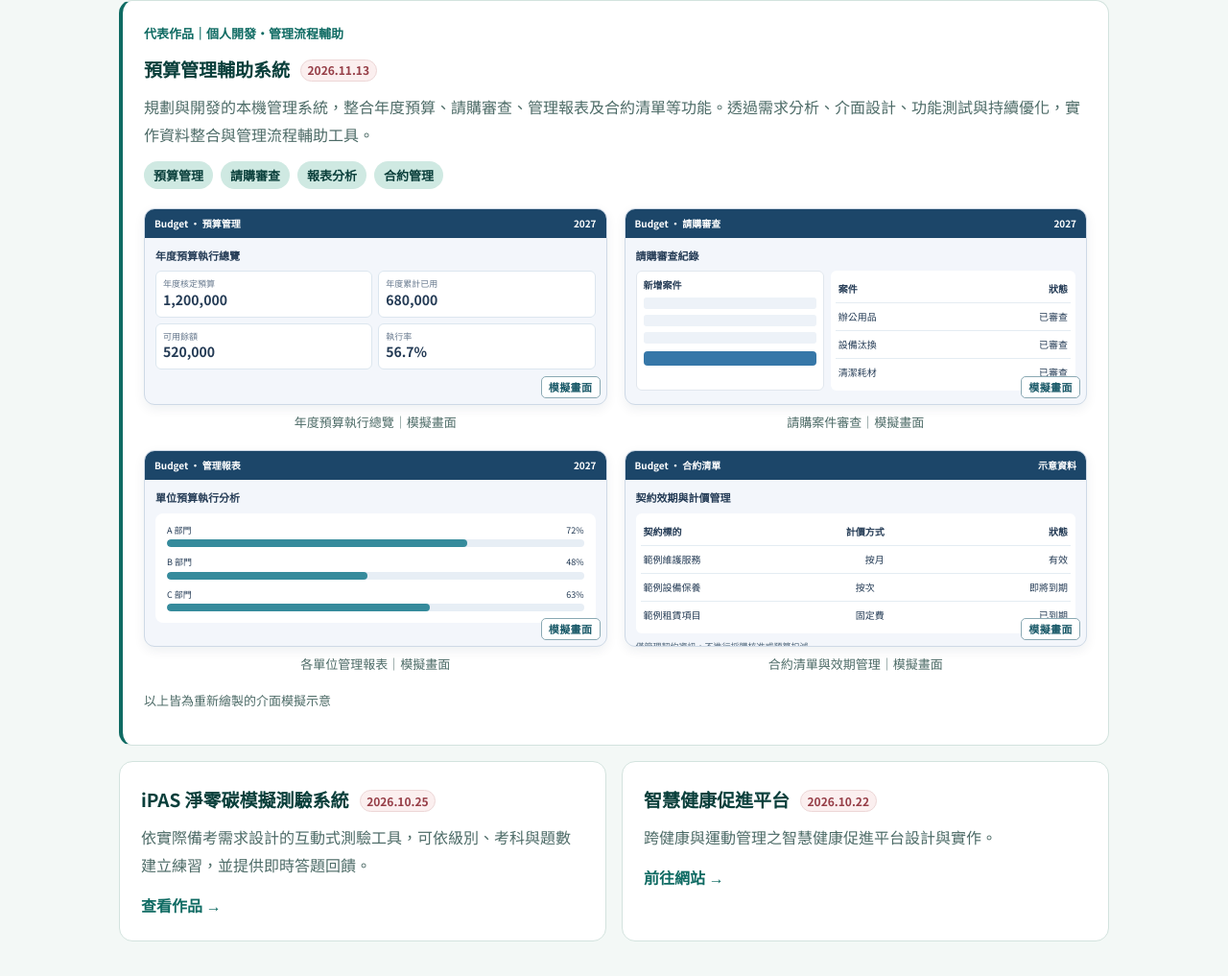
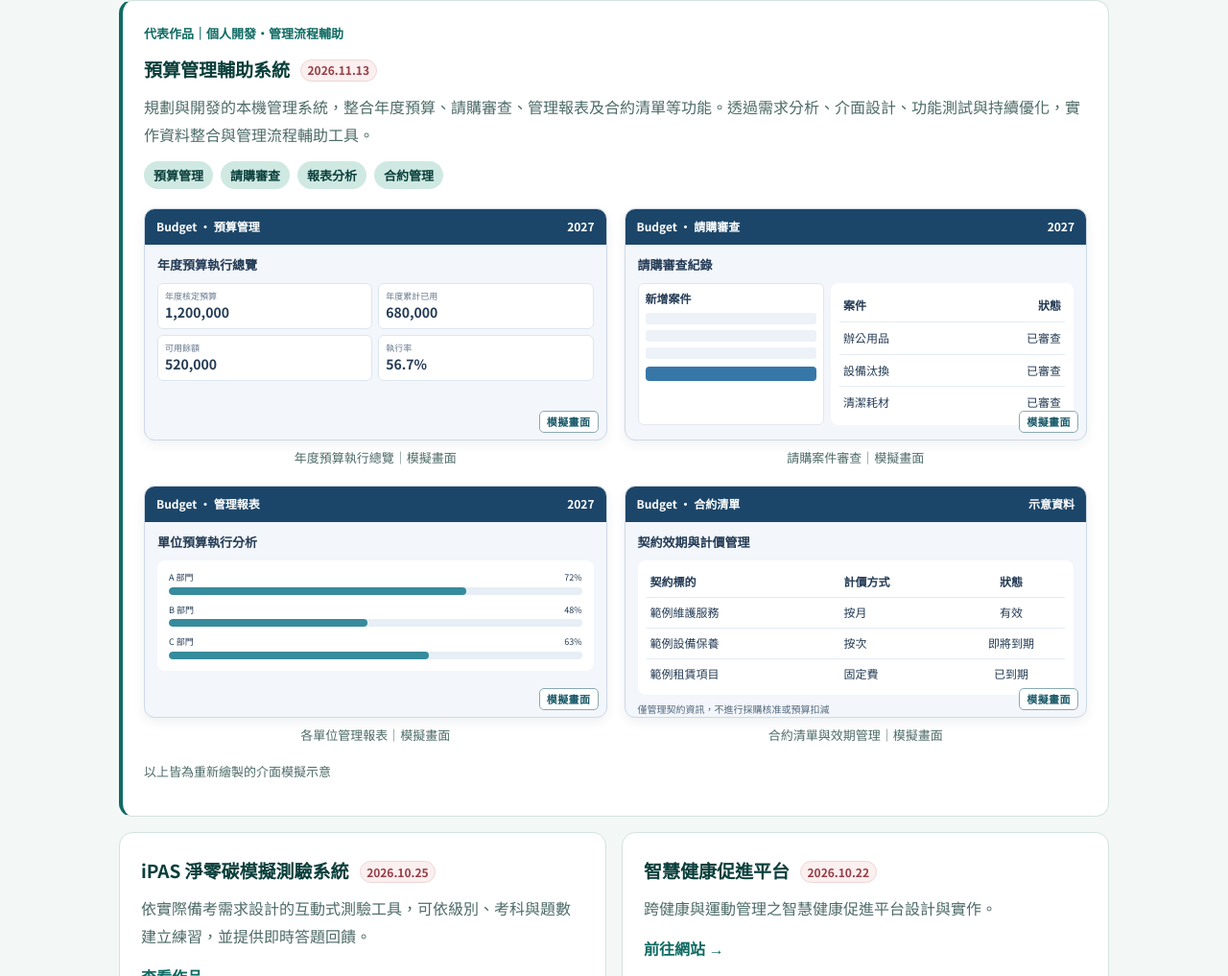
Before and after one commit to nancy098517/nancy098517.github.io, a plain HTML site: page portfolio.html in a window 1280 px wide. Shown: the part 728-1745 px from the top of the page at 96% size. Drawn offline with Linux system fonts and the light colour scheme.

Commit message:
Align contract mockup columns and refine all budget mockup spacing

```diff
--- a/portfolio.html
+++ b/portfolio.html
@@ -49,11 +49,11 @@ footer{max-width:1080px;margin:auto;padding:20px 24px 40px;color:var(--muted);fo
 .budget-screens{display:grid;grid-template-columns:repeat(2,minmax(0,1fr));gap:18px;margin:18px 0 10px}
 .budget-shot{margin:0;min-width:0}
 .budget-shot figcaption{font-size:13px;color:var(--muted);margin-top:6px;text-align:center}
-.budget-ui{height:205px;overflow:hidden;position:relative;background:#f3f6fb;border:1px solid #ced9e6;border-radius:11px;box-shadow:0 4px 12px rgba(13,42,64,.07);font-family:var(--sans);font-size:10px;color:#243b55;line-height:1.4}
-.budget-ui .bar-top{background:#1c4669;color:#fff;padding:8px 10px;font-weight:700;display:flex;justify-content:space-between;gap:4px}
-.budget-ui .mock-badge{position:absolute;right:6px;bottom:6px;background:rgba(255,255,255,.96);border:1px solid #8aa9b3;color:#195968;border-radius:5px;padding:3px 7px;font-weight:700;letter-spacing:.04em;font-size:11px}
-.budget-ui .mock-pad{padding:11px}
-.budget-ui .mock-title{font-size:11px;font-weight:700;margin-bottom:8px}
+.budget-ui{height:242px;overflow:hidden;position:relative;background:#f3f6fb;border:1px solid #ced9e6;border-radius:11px;box-shadow:0 4px 12px rgba(13,42,64,.07);font-family:var(--sans);font-size:12px;color:#243b55;line-height:1.4}
+.budget-ui .bar-top{background:#1c4669;color:#fff;padding:10px 12px;font-weight:700;display:flex;justify-content:space-between;gap:4px}
+.budget-ui .mock-badge{position:absolute;right:8px;bottom:7px;background:rgba(255,255,255,.96);border:1px solid #8aa9b3;color:#195968;border-radius:5px;padding:3px 7px;font-weight:700;letter-spacing:.04em;font-size:11px}
+.budget-ui .mock-pad{padding:12px 13px 28px}
+.budget-ui .mock-title{font-size:13px;font-weight:700;margin-bottom:10px}
 .budget-ui .kpis{display:grid;grid-template-columns:1fr 1fr;gap:6px}
 .budget-ui .kpis div{background:#fff;border:1px solid #dce6ef;border-radius:6px;padding:7px}
 .budget-ui .kpis small{display:block;color:#65778c;font-size:9px}.budget-ui .kpis strong{font-size:14px}
@@ -61,16 +61,23 @@ footer{max-width:1080px;margin:auto;padding:20px 24px 40px;color:var(--muted);fo
 .budget-ui .mock-form{background:white;border:1px solid #e1e7ee;border-radius:6px;padding:7px}
 .budget-ui .mock-input{height:12px;background:#edf2f8;border-radius:3px;margin:6px 0}
 .budget-ui .mock-btn{height:15px;background:#3677a8;border-radius:4px;margin-top:8px}
-.budget-ui .mock-table{background:#fff;border-radius:6px;padding:5px}
-.budget-ui .mock-row{display:flex;justify-content:space-between;border-bottom:1px solid #e4ecf2;padding:7px 3px;gap:4px}
+.budget-ui .mock-table{background:#fff;border-radius:8px;padding:7px 9px}
+.budget-ui .mock-row{display:flex;justify-content:space-between;align-items:center;border-bottom:1px solid #e4ecf2;padding:8px 4px;gap:8px}
 .budget-ui .mock-row:last-child{border:0}
+.budget-ui .contract-head,.budget-ui .contract-line{display:grid;grid-template-columns:minmax(0,1.55fr) minmax(0,.9fr) minmax(0,.85fr);align-items:center;column-gap:12px;min-height:30px;padding:7px 4px;border-bottom:1px solid #e4ecf2;font-size:12px}
+.budget-ui .contract-head{font-weight:700}
+.budget-ui .contract-line:last-child{border-bottom:0}
+.budget-ui .contract-head>*,.budget-ui .contract-line>*{min-width:0}
+.budget-ui .cell-left{text-align:left}
+.budget-ui .cell-center{text-align:center}
+.budget-ui .contract-line .cell-center{white-space:nowrap}
 .budget-ui .bars{display:grid;gap:10px;background:#fff;border-radius:8px;padding:12px}
 .budget-ui .barlabel{display:flex;justify-content:space-between;font-size:9px}
 .budget-ui .track{height:8px;background:#e7eef5;border-radius:8px;overflow:hidden;margin-top:3px}
 .budget-ui .fill{height:100%;background:#368b9c;border-radius:8px}
 .budget-work .demo-note{font-size:13px;color:var(--muted);margin-top:14px}
-.budget-ui .mock-hint{font-size:9px;color:#51687c;margin-top:7px;line-height:1.5}
-@media(max-width:730px){.budget-screens{grid-template-columns:1fr}.budget-ui{height:205px}.budget-work{grid-column:auto}}
+.budget-ui .mock-hint{font-size:10px;color:#51687c;margin-top:8px;line-height:1.45;padding-right:78px}
+@media(max-width:730px){.budget-screens{grid-template-columns:1fr}.budget-ui{height:242px}.budget-work{grid-column:auto}}\n@media(max-width:390px){.budget-ui .contract-head,.budget-ui .contract-line{column-gap:5px;font-size:11px}.budget-ui .mock-pad{padding-inline:10px}}
 
 
 .post-card .work-date{display:inline-block;margin-inline-start:.55em;vertical-align:.12em;padding:.1em .55em;border:1px solid #edd7d7;border-radius:99px;background:#fbefef;color:#963e47;font-family:var(--sans);font-size:12px;font-weight:600;line-height:1.5;white-space:nowrap;font-variant-numeric:tabular-nums}
@@ -143,10 +150,10 @@ footer{max-width:1080px;margin:auto;padding:20px 24px 40px;color:var(--muted);fo
         <div class="bar-top"><span>Budget · 合約清單</span><span>示意資料</span></div>
         <div class="mock-pad"><div class="mock-title">契約效期與計價管理</div>
           <div class="mock-table">
-            <div class="mock-row"><b>契約標的</b><b>計價方式</b><b>狀態</b></div>
-            <div class="mock-row"><span>範例維護服務</span><span>按月</span><span>有效</span></div>
-            <div class="mock-row"><span>範例設備保養</span><span>按次</span><span>即將到期</span></div>
-            <div class="mock-row"><span>範例租賃項目</span><span>固定費</span><span>已到期</span></div>
+            <div class="contract-head"><span class="cell-left">契約標的</span><span class="cell-left">計價方式</span><span class="cell-center">狀態</span></div>
+            <div class="contract-line"><span class="cell-left">範例維護服務</span><span class="cell-left">按月</span><span class="cell-center">有效</span></div>
+            <div class="contract-line"><span class="cell-left">範例設備保養</span><span class="cell-left">按次</span><span class="cell-center">即將到期</span></div>
+            <div class="contract-line"><span class="cell-left">範例租賃項目</span><span class="cell-left">固定費</span><span class="cell-center">已到期</span></div>
           </div>
           <div class="mock-hint">僅管理契約資訊，不進行採購核准或預算扣減</div>
         </div><span class="mock-badge">模擬畫面</span>
```
